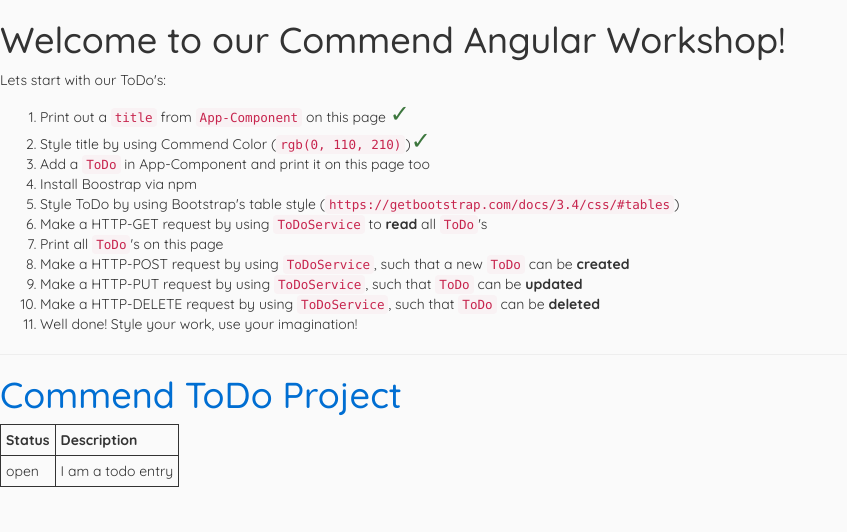
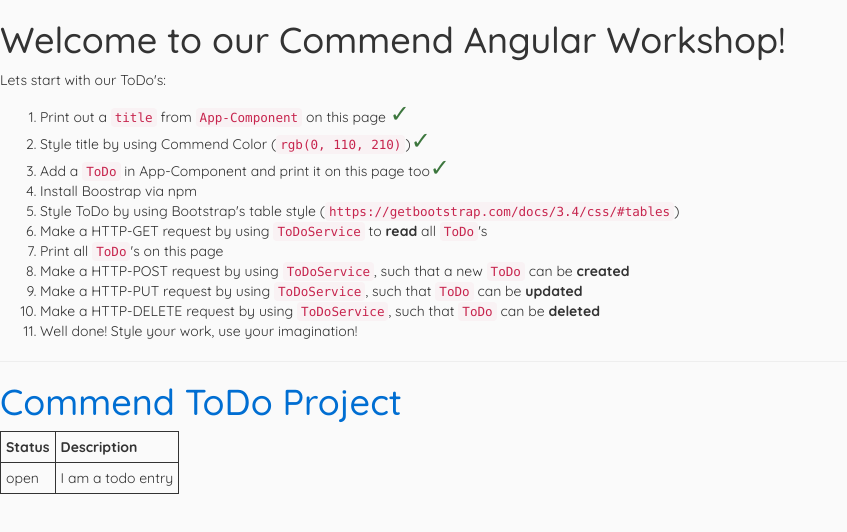
Before and after one commit to BRFCommend/commend-to-do-project, an Angular app: page / in a window 1280 px wide. Shown: the top 532 px of the page, without its empty margins (0-847 px from the left). Built offline with nearby package versions, Linux system fonts and the light colour scheme.

Commit message:
step-3: add tick

```diff
--- a/src/app/app.component.html
+++ b/src/app/app.component.html
@@ -5,7 +5,7 @@
 <ol>
     <li>Print out a <code>title</code> from <code>App-Component</code> on this page <span class="h3 text-success">✓</span></li>
     <li>Style title by using Commend Color (<code>rgb(0, 110, 210)</code>)<span class="h3 text-success">✓</span></li>
-    <li>Add a <code>ToDo</code> in App-Component and print it on this page too</li>
+    <li>Add a <code>ToDo</code> in App-Component and print it on this page too<span class="h3 text-success">✓</span></li>
     <li>Install Boostrap via npm</li>
     <li>Style ToDo by using Bootstrap's table style (<code>https://getbootstrap.com/docs/3.4/css/#tables</code>)</li>
     <li>Make a HTTP-GET request by using <code>ToDoService</code> to <strong>read</strong> all <code>ToDo</code>'s</li>
```
